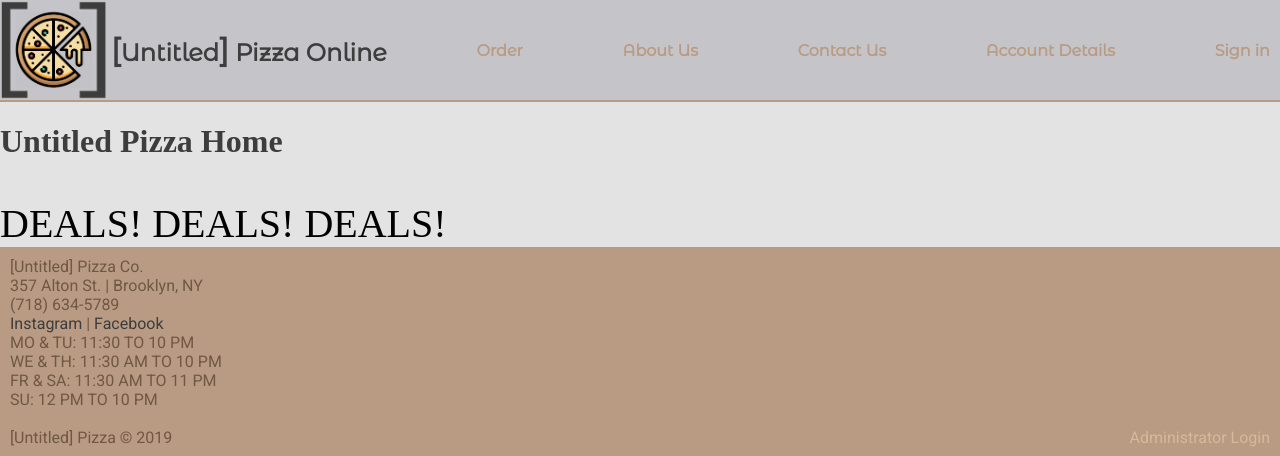
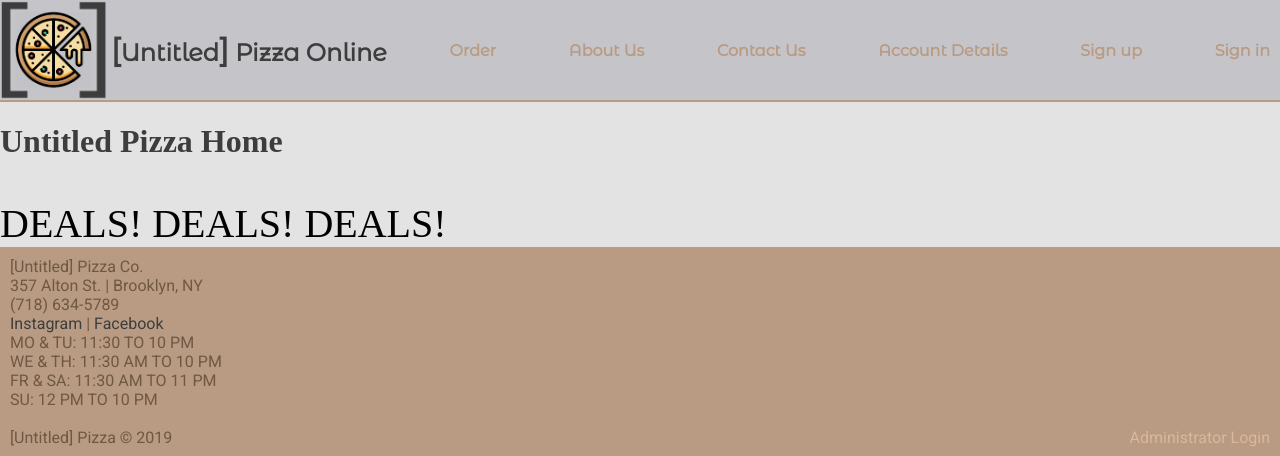
Before and after one commit to JJH132/ISP-TermProject, a PHP site: page /index.php in a window 1280 px wide. Shown: the top 456 px of the page. Run offline with PHP 8.4, Linux system fonts and the light colour scheme; data comes from the database, SQL or seed files in the repository; data that the repository does not hold is empty.

Commit message:
Add a link for the nav bar when then user is not logged in

```diff
--- a/nav.php
+++ b/nav.php
@@ -21,6 +21,7 @@
 	    }
 	    else
 	    {
+	    	echo '<a class="rightNavLinks" href="register_form.php">Sign up</a>';
 	    	echo '<a class="rightNavLinks" href="sign_in.php">Sign in</a>';
 
 	    }
```
